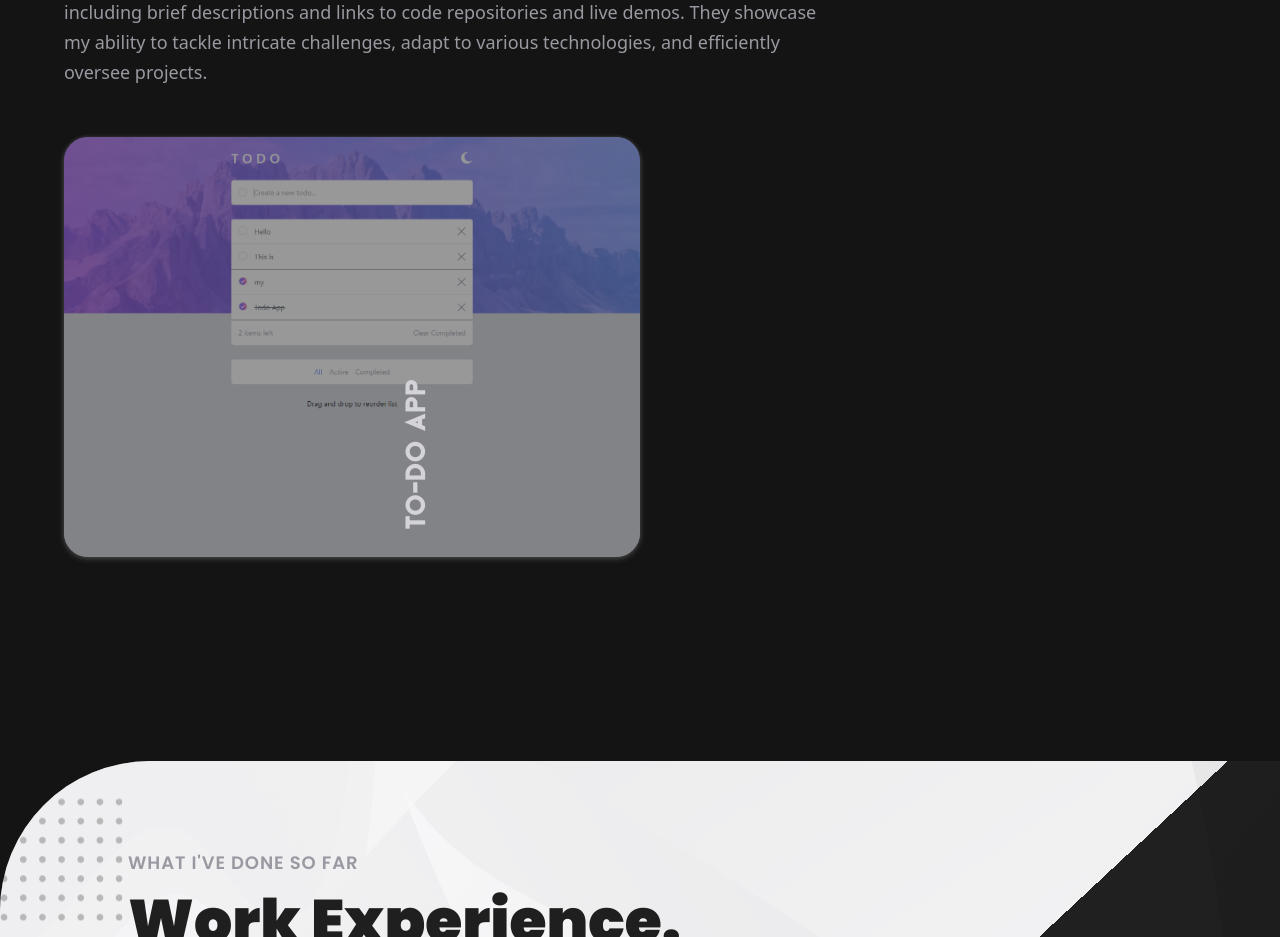
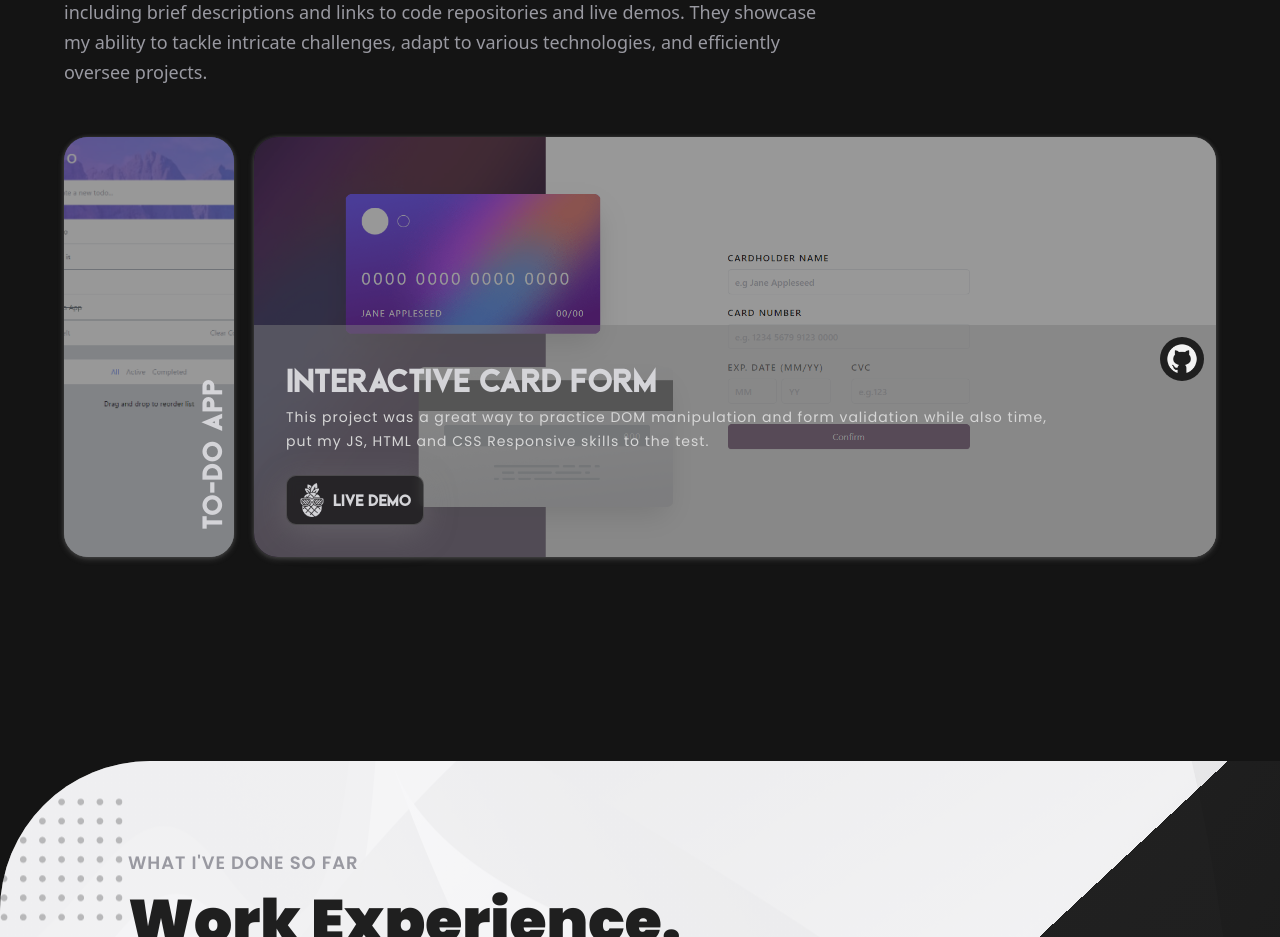
Before and after one commit to sebascs04/Miportafolio, a React (Vite) app: page / in a window 1280 px wide. Shown: the part 2600-3537 px from the top of the page. Built offline with nearby package versions, Linux system fonts and the light colour scheme.

Commit message:
Card Proyect commit

```diff
--- a/src/assets/index.js
+++ b/src/assets/index.js
@@ -46,6 +46,7 @@ import WeGo from './company/WeGo.png';
 
 
 import TodoApp from './projects/TodoApp.png';
+import CardApp from './projects/CardApp.png'
 
 
 export {
@@ -85,5 +86,6 @@ export {
   python,
   ReactN,
   TodoApp,
+  CardApp,
   WeGo,
 };
--- a/src/constants/index.js
+++ b/src/constants/index.js
@@ -13,6 +13,7 @@ import {
   nodejs,
   git,
   figma,
+  CardApp,
   TodoApp,
   WeGo,
   AngularJS,
@@ -125,6 +126,14 @@ const projects = [
     repo: 'https://github.com/sebascs04/Frontmentor-todo',
     demo: 'https://sebascs04.github.io/Frontmentor-todo/',
   },
+  {
+    id: 'project-2',
+    name: 'Interactive card form',
+    description: 'This project was a great way to practice DOM manipulation and form validation while also time, put my JS, HTML and CSS Responsive skills to the test.',
+    image: CardApp,
+    repo: 'https://github.com/sebascs04/Frontmentor07',
+    demo: 'https://sebascs04.github.io/Frontmentor07/',
+  }
 ];
 
 export { services, technologies, experiences, projects };
```
Also changed, not shown: src/assets/projects/CardApp.png (added), 26 other files (tests, documents, lock files or other folders).
